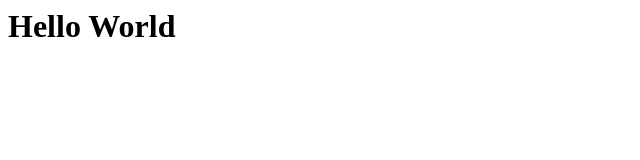
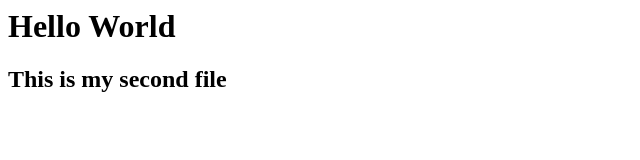
Before and after one commit to chkvk509/3weeks-workshop, a plain HTML site: page index.html in a window 1280 px wide. Shown: the whole page, without its empty margins (0-640 px from the left). Drawn offline with Linux system fonts and the light colour scheme.

Commit message:
third change

```diff
--- a/index.html
+++ b/index.html
@@ -1,5 +1,6 @@
 <html>
     <body>
         <h1>Hello World</h1>
+        <h2>This is my second file</h2>
     </body>
 </html>
```
